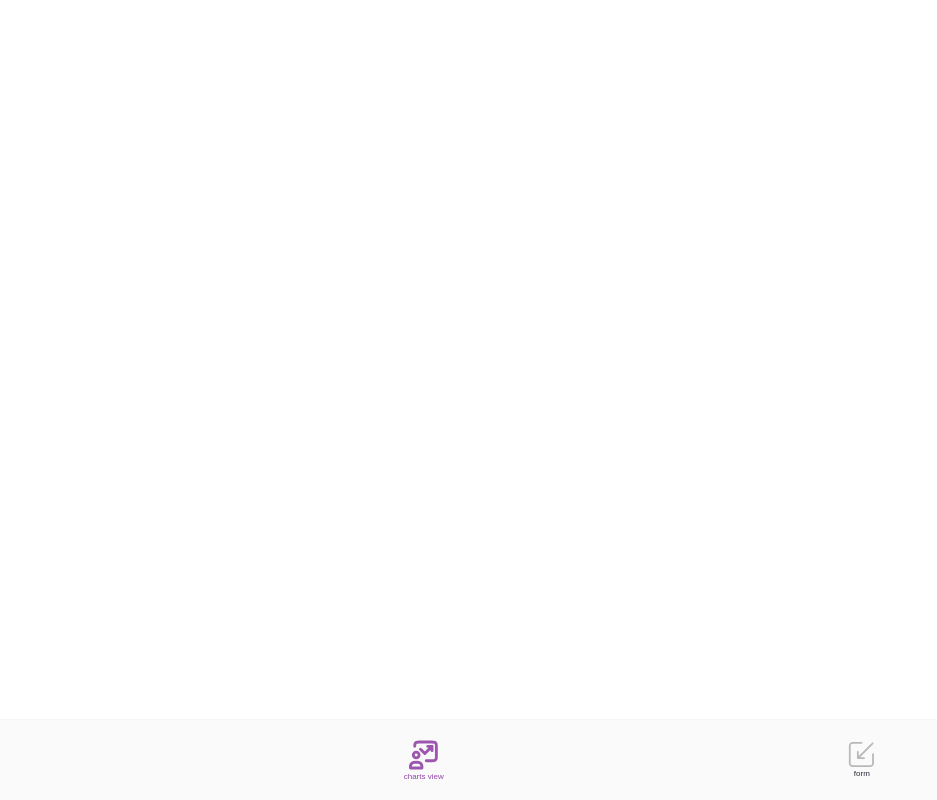
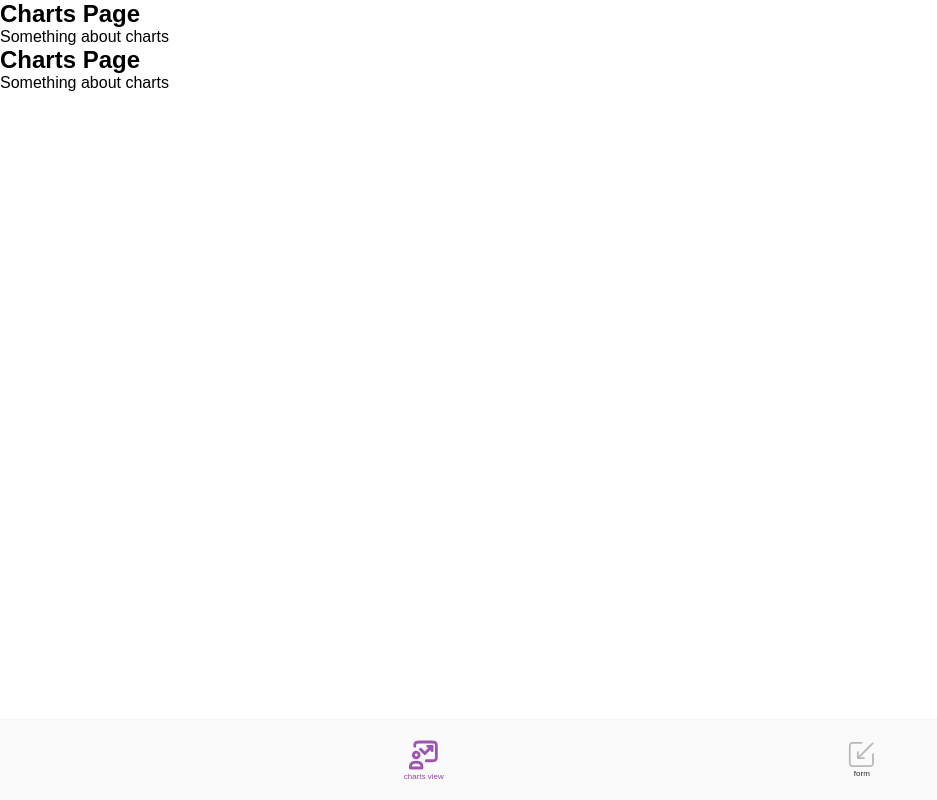
Before and after one commit to karl-soderberg/DiversityTracker, a React (Vite) app in the folder diversitytracker.web/: page / in a window 1280 px wide. Shown: the whole page, without its empty margins (0-937 px from the left). Built offline with nearby package versions, Linux system fonts and the light colour scheme; a web font is replaced by a local one.

Commit message:
add: FormPage, ChartPage

```diff
--- /dev/null
+++ b/diversitytracker.web/src/App.css
@@ -0,0 +1 @@
+@import url('./colors.css');
--- a/diversitytracker.web/src/App.tsx
+++ b/diversitytracker.web/src/App.tsx
@@ -1,8 +1,11 @@
 import { useState } from "react"
+import './App.css'
 import { NavBottom } from "./shared_pages/NavBottom";
+import { ChartPage } from "./pages/ChartPage";
+import { FormPage } from "./pages/FormPage";
 
 function App() {
-  const [page, setPage] = useState("chart-home");
+  const [page, setPage] = useState("ChartPage");
 
   return (
     <>
@@ -10,6 +13,14 @@ function App() {
         page={page}
         setPage={(page) => setPage(page)}
       />
+      <main className="page-container">
+        <FormPage
+            className={"formpage-container " + (page == "FormPage" && "active")}
+          />
+        <ChartPage
+          className={"chartpage-container " + (page == "ChartPage" && "active")}
+        />
+      </main>
     </>
   )
 }
--- a/diversitytracker.web/src/base.css
+++ b/diversitytracker.web/src/base.css
@@ -24,3 +24,7 @@ html{
   height: 100vh;
   background-size: cover;
 }
+
+.page-container{
+  padding-bottom: 10vh;
+}
--- /dev/null
+++ b/diversitytracker.web/src/pages/ChartPage.css
@@ -0,0 +1 @@
+@import url('../colors.css');
--- /dev/null
+++ b/diversitytracker.web/src/pages/ChartPage.tsx
@@ -0,0 +1,15 @@
+import './ChartPage.css'
+
+type Props = {
+    className: string
+}
+
+export const ChartPage = ( {className} : Props) => {
+
+    return(
+        <section className={className}>
+            <h1>Charts Page</h1>
+            <p>Something about charts</p>
+        </section>
+    )
+}
--- /dev/null
+++ b/diversitytracker.web/src/pages/FormPage.css
@@ -0,0 +1 @@
+@import url('../colors.css');
--- /dev/null
+++ b/diversitytracker.web/src/pages/FormPage.tsx
@@ -0,0 +1,15 @@
+import './FormPage.css'
+
+type Props = {
+    className: string
+}
+
+export const FormPage = ( {className} : Props) => {
+
+    return(
+        <section className={className}>
+            <h1>Charts Page</h1>
+            <p>Something about charts</p>
+        </section>
+    )
+}
--- a/diversitytracker.web/src/shared_pages/NavBottom.tsx
+++ b/diversitytracker.web/src/shared_pages/NavBottom.tsx
@@ -18,8 +18,8 @@ export const NavBottom = ({ setPage, page }: Props) => {
                 width=''
                 height='100%'
                 link='#'
-                active={page == 'chart-home' ? true : false}
-                click={() => setPage('chart-home')}
+                active={page == 'ChartPage' ? true : false}
+                click={() => setPage('ChartPage')}
             />
             <CustomAnchor
                 className='navbottom__item'
@@ -28,8 +28,8 @@ export const NavBottom = ({ setPage, page }: Props) => {
                 width=''
                 height='100%'
                 link='#'
-                active={page == 'form-page' ? true : false}
-                click={() => setPage('form-page')}
+                active={page == 'FormPage' ? true : false}
+                click={() => setPage('FormPage')}
             />
         </nav>
     )
```
